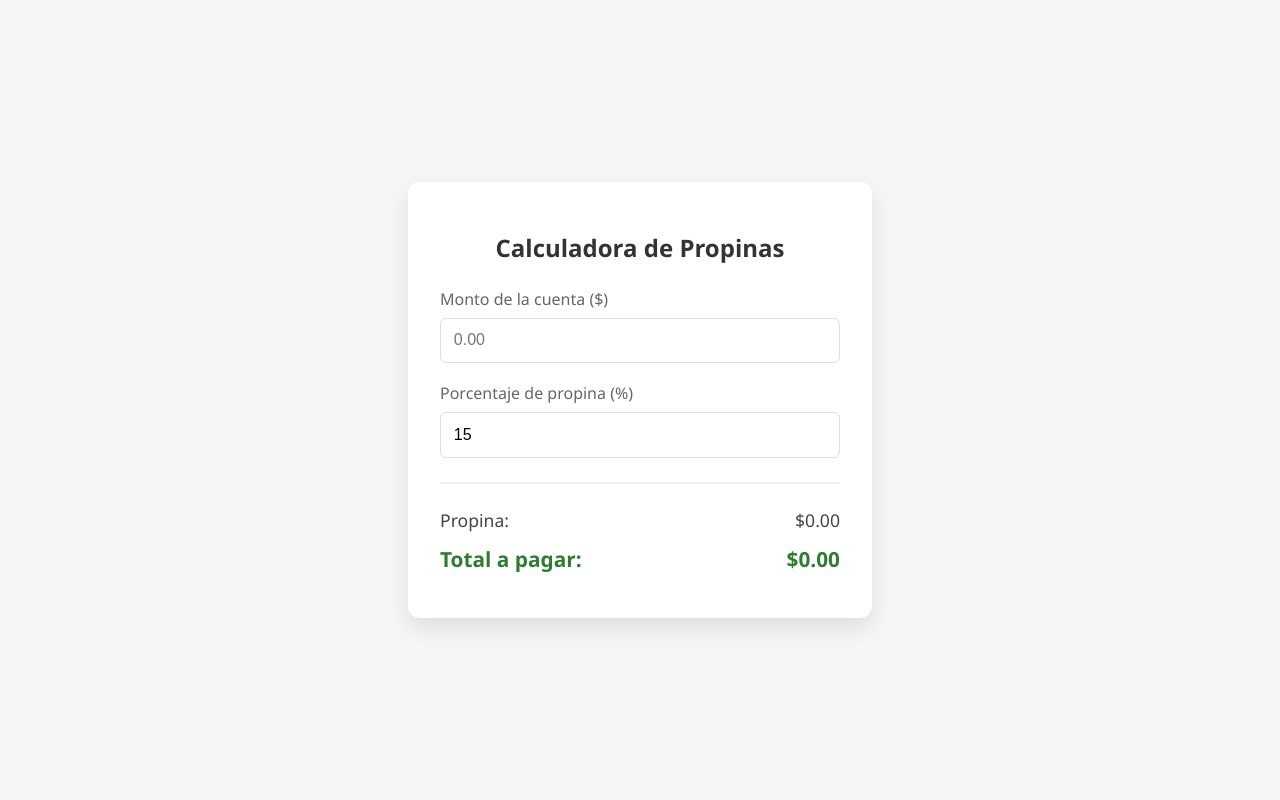
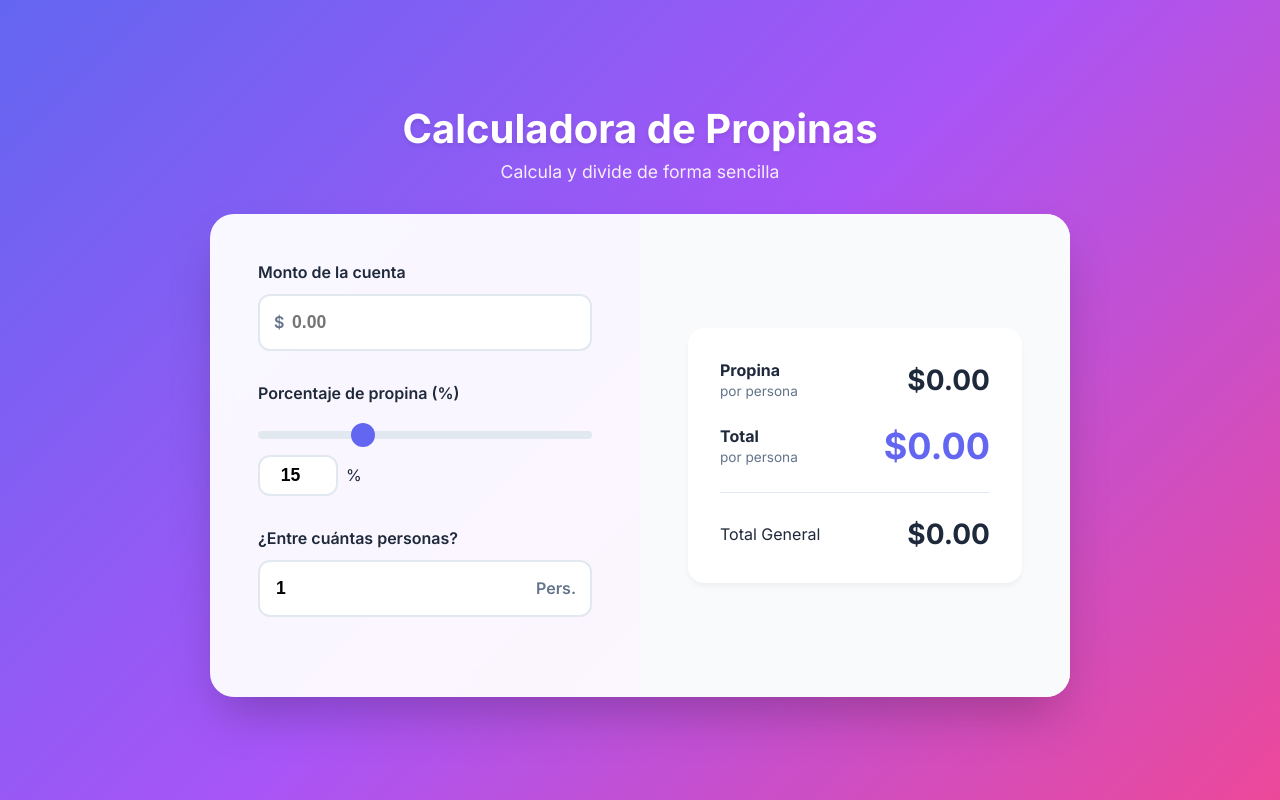
Before and after one commit to javizz105/calculadorapropinas, a plain HTML site: page index.html in a window 1280 px wide. Drawn offline with Linux system fonts and the light colour scheme.

Commit message:
Add files via upload

```diff
--- a/index.html
+++ b/index.html
@@ -3,34 +3,73 @@
 <head>
     <meta charset="UTF-8">
     <meta name="viewport" content="width=device-width, initial-scale=1.0">
-    <title>Calculadora de Propinas</title>
+    <title>Calculadora de Propinas Premium</title>
     <link rel="stylesheet" href="style.css">
+    <link href="https://fonts.googleapis.com/css2?family=Inter:wght@400;600;700&display=swap" rel="stylesheet">
 </head>
 <body>
+    <div class="bg-gradient"></div>
     <div class="container">
+        <header>
             <h1>Calculadora de Propinas</h1>
-        <div class="calculator">
+            <p>Calcula y divide de forma sencilla</p>
+        </header>
+
+        <main class="calculator-card">
+            <div class="input-section">
                 <div class="input-group">
-                <label for="bill">Monto de la cuenta ($)</label>
+                    <label for="bill">Monto de la cuenta</label>
+                    <div class="input-wrapper">
+                        <span class="currency">$</span>
                         <input type="number" id="bill" placeholder="0.00" step="0.01">
+                    </div>
                 </div>
 
                 <div class="input-group">
                     <label for="tip">Porcentaje de propina (%)</label>
-                <input type="number" id="tip" placeholder="15" value="15">
+                    <input type="range" id="tip-slider" min="0" max="50" value="15" class="slider">
+                    <div class="tip-value-display">
+                        <input type="number" id="tip" value="15">
+                        <span>%</span>
+                    </div>
                 </div>
 
-            <div class="results">
-                <div class="result-item">
-                    <span>Propina:</span>
-                    <span id="tip-amount">$0.00</span>
-                </div>
-                <div class="result-item total">
-                    <span>Total a pagar:</span>
-                    <span id="total-amount">$0.00</span>
+                <div class="input-group">
+                    <label for="people">¿Entre cuántas personas?</label>
+                    <div class="input-wrapper">
+                        <input type="number" id="people" value="1" min="1">
+                        <span class="unit">Pers.</span>
                     </div>
                 </div>
             </div>
+
+            <div class="display-section">
+                <div class="result-card">
+                    <div class="result-row">
+                        <div class="label">
+                            <h3>Propina</h3>
+                            <span>por persona</span>
+                        </div>
+                        <div class="amount" id="tip-per-person">$0.00</div>
+                    </div>
+
+                    <div class="result-row">
+                        <div class="label">
+                            <h3>Total</h3>
+                            <span>por persona</span>
+                        </div>
+                        <div class="amount highlight" id="total-per-person">$0.00</div>
+                    </div>
+
+                    <hr>
+
+                    <div class="result-row summary">
+                        <div class="label">Total General</div>
+                        <div class="amount" id="total-bill">$0.00</div>
+                    </div>
+                </div>
+            </div>
+        </main>
     </div>
     <script src="script.js"></script>
 </body>
--- a/script.js
+++ b/script.js
@@ -1,26 +1,53 @@
 document.addEventListener('DOMContentLoaded', () => {
     const billInput = document.getElementById('bill');
+    const tipSlider = document.getElementById('tip-slider');
     const tipInput = document.getElementById('tip');
-    const tipAmountDisplay = document.getElementById('tip-amount');
-    const totalAmountDisplay = document.getElementById('total-amount');
+    const peopleInput = document.getElementById('people');
 
-    function calculateTip() {
-        const bill = parseFloat(billInput.value);
-        const tipPercent = parseFloat(tipInput.value);
+    const tipPerPersonDisplay = document.getElementById('tip-per-person');
+    const totalPerPersonDisplay = document.getElementById('total-per-person');
+    const totalBillDisplay = document.getElementById('total-bill');
 
-        if (isNaN(bill) || bill <= 0) {
-            tipAmountDisplay.textContent = '$0.00';
-            totalAmountDisplay.textContent = '$0.00';
-            return;
-        }
+    function calculate() {
+        const bill = parseFloat(billInput.value) || 0;
+        const tipPercent = parseFloat(tipInput.value) || 0;
+        const people = parseInt(peopleInput.value) || 1;
 
-        const tipAmount = bill * (tipPercent / 100);
-        const totalAmount = bill + tipAmount;
+        if (bill < 0) return;
 
-        tipAmountDisplay.textContent = `$${tipAmount.toFixed(2)}`;
-        totalAmountDisplay.textContent = `$${totalAmount.toFixed(2)}`;
+        const totalTip = bill * (tipPercent / 100);
+        const totalWithTip = bill + totalTip;
+
+        const tipPerPerson = totalTip / people;
+        const totalPerPerson = totalWithTip / people;
+
+        // Actualizar UI
+        tipPerPersonDisplay.textContent = `$${tipPerPerson.toFixed(2)}`;
+        totalPerPersonDisplay.textContent = `$${totalPerPerson.toFixed(2)}`;
+        totalBillDisplay.textContent = `$${totalWithTip.toFixed(2)}`;
     }
 
-    billInput.addEventListener('input', calculateTip);
-    tipInput.addEventListener('input', calculateTip);
+    // Sincronizar Slider e Input de Propina
+    tipSlider.addEventListener('input', (e) => {
+        tipInput.value = e.target.value;
+        calculate();
+    });
+
+    tipInput.addEventListener('input', (e) => {
+        let value = e.target.value;
+        if (value > 100) value = 100;
+        if (value < 0) value = 0;
+        tipSlider.value = value;
+        calculate();
+    });
+
+    // Eventos para otros campos
+    billInput.addEventListener('input', calculate);
+    peopleInput.addEventListener('input', () => {
+        if (peopleInput.value < 1) peopleInput.value = 1;
+        calculate();
+    });
+
+    // Inicializar
+    calculate();
 });
--- a/style.css
+++ b/style.css
@@ -1,72 +1,216 @@
+:root {
+    --primary: #6366f1;
+    --primary-dark: #4f46e5;
+    --secondary: #10b981;
+    --bg-dark: #0f172a;
+    --card-bg: rgba(255, 255, 255, 0.95);
+    --text-main: #1e293b;
+    --text-muted: #64748b;
+}
+
+* {
+    margin: 0;
+    padding: 0;
+    box-sizing: border-box;
+}
+
 body {
-    font-family: 'Segoe UI', Tahoma, Geneva, Verdana, sans-serif;
-    background-color: #f4f7f6;
+    font-family: 'Inter', sans-serif;
+    color: var(--text-main);
+    min-height: 100vh;
     display: flex;
     justify-content: center;
     align-items: center;
-    height: 100vh;
-    margin: 0;
+    overflow-x: hidden;
+}
+
+.bg-gradient {
+    position: fixed;
+    top: 0;
+    left: 0;
+    width: 100%;
+    height: 100%;
+    background: linear-gradient(135deg, #6366f1 0%, #a855f7 50%, #ec4899 100%);
+    z-index: -1;
 }
 
 .container {
-    background-color: #ffffff;
-    padding: 2rem;
-    border-radius: 12px;
-    box-shadow: 0 10px 25px rgba(0, 0, 0, 0.1);
     width: 100%;
-    max-width: 400px;
+    max-width: 900px;
+    padding: 20px;
 }
 
-h1 {
+header {
     text-align: center;
-    color: #333;
-    margin-bottom: 1.5rem;
-    font-size: 1.5rem;
+    color: white;
+    margin-bottom: 2rem;
+}
+
+header h1 {
+    font-size: 2.5rem;
+    font-weight: 700;
+    margin-bottom: 0.5rem;
+    text-shadow: 0 2px 4px rgba(0,0,0,0.1);
+}
+
+header p {
+    opacity: 0.9;
+    font-size: 1.1rem;
+}
+
+.calculator-card {
+    background: var(--card-bg);
+    backdrop-filter: blur(10px);
+    border-radius: 24px;
+    box-shadow: 0 25px 50px -12px rgba(0, 0, 0, 0.25);
+    display: grid;
+    grid-template-columns: 1fr 1fr;
+    overflow: hidden;
+}
+
+@media (max-width: 768px) {
+    .calculator-card {
+        grid-template-columns: 1fr;
+    }
+}
+
+.input-section {
+    padding: 3rem;
+}
+
+.display-section {
+    background-color: #f8fafc;
+    padding: 3rem;
+    display: flex;
+    flex-direction: column;
+    justify-content: center;
 }
 
 .input-group {
-    margin-bottom: 1.2rem;
+    margin-bottom: 2rem;
 }
 
 label {
     display: block;
-    margin-bottom: 0.5rem;
-    color: #666;
-    font-weight: 500;
+    font-weight: 600;
+    margin-bottom: 0.75rem;
+    color: var(--text-main);
 }
 
-input {
+.input-wrapper {
+    position: relative;
+    display: flex;
+    align-items: center;
+}
+
+.currency, .unit {
+    position: absolute;
+    color: var(--text-muted);
+    font-weight: 600;
+}
+
+.currency { left: 1rem; }
+.unit { right: 1rem; }
+
+input[type="number"] {
     width: 100%;
-    padding: 0.8rem;
-    border: 1px solid #ddd;
-    border-radius: 6px;
-    font-size: 1rem;
-    box-sizing: border-box;
-    transition: border-color 0.3s;
+    padding: 1rem;
+    padding-left: 2rem;
+    border: 2px solid #e2e8f0;
+    border-radius: 12px;
+    font-size: 1.1rem;
+    font-weight: 600;
+    transition: all 0.3s;
 }
+
+#people { padding-left: 1rem; padding-right: 3.5rem; }
 
 input:focus {
     outline: none;
-    border-color: #4CAF50;
+    border-color: var(--primary);
+    box-shadow: 0 0 0 4px rgba(99, 102, 241, 0.1);
 }
 
-.results {
-    margin-top: 1.5rem;
-    padding-top: 1.5rem;
-    border-top: 2px solid #f0f0f0;
+/* Slider styling */
+.slider {
+    width: 100%;
+    height: 8px;
+    background: #e2e8f0;
+    border-radius: 5px;
+    outline: none;
+    appearance: none;
+    margin: 1rem 0;
 }
 
-.result-item {
+.slider::-webkit-slider-thumb {
+    appearance: none;
+    width: 24px;
+    height: 24px;
+    background: var(--primary);
+    border-radius: 50%;
+    cursor: pointer;
+    transition: transform 0.2s;
+}
+
+.slider::-webkit-slider-thumb:hover {
+    transform: scale(1.1);
+}
+
+.tip-value-display {
+    display: flex;
+    align-items: center;
+    gap: 0.5rem;
+}
+
+.tip-value-display input {
+    width: 80px;
+    text-align: center;
+    padding: 0.5rem;
+}
+
+/* Results section */
+.result-card {
+    background: white;
+    border-radius: 16px;
+    padding: 2rem;
+    box-shadow: 0 4px 6px -1px rgba(0, 0, 0, 0.05);
+}
+
+.result-row {
     display: flex;
     justify-content: space-between;
-    margin-bottom: 0.8rem;
-    font-size: 1.1rem;
-    color: #444;
+    align-items: center;
+    margin-bottom: 1.5rem;
 }
 
-.result-item.total {
-    font-weight: bold;
-    font-size: 1.3rem;
-    color: #2e7d32;
-    margin-top: 0.5rem;
+.result-row.summary {
+    margin-top: 1.5rem;
+    margin-bottom: 0;
 }
+
+.label h3 {
+    font-size: 1rem;
+    color: var(--text-main);
+}
+
+.label span {
+    font-size: 0.85rem;
+    color: var(--text-muted);
+}
+
+.amount {
+    font-size: 1.75rem;
+    font-weight: 700;
+    color: var(--text-main);
+}
+
+.amount.highlight {
+    color: var(--primary);
+    font-size: 2.25rem;
+}
+
+hr {
+    border: none;
+    border-top: 1px solid #e2e8f0;
+    margin: 1rem 0;
+}
```
Lines whose indentation alone changed are shown as unchanged.
